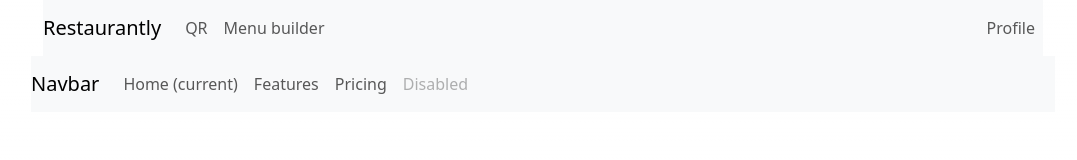
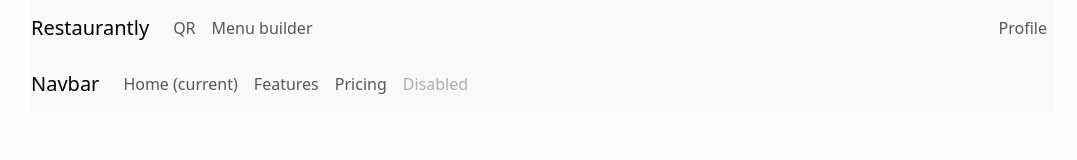
Before and after one commit to himido-tech/restaurantly.app, a Next.js app: page /dashboard in a window 1280 px wide. Shown: the top 160 px of the page, without its empty margins (97-1174 px from the left). Built offline with nearby package versions, Linux system fonts and the light colour scheme.

Commit message:
fix navbar width

```diff
--- a/app/components/navbar.tsx
+++ b/app/components/navbar.tsx
@@ -1,6 +1,5 @@
 export default function NavBar() {
     return (
-        <div className="container">
         <nav className="navbar navbar-expand-md navbar-light bg-light">
             <a className="navbar-brand" href="/">Restaurantly</a>
             <button className="navbar-toggler" type="button" data-toggle="collapse" data-target="#navbarNav" aria-controls="navbarNav" aria-expanded="false" aria-label="Toggle navigation">
@@ -24,6 +23,5 @@ export default function NavBar() {
                 </ul>
             </div>
         </nav>
-        </div>
     )
 }
--- a/app/layout.module.css
+++ b/app/layout.module.css
@@ -1,4 +1,4 @@
-.width {
+.body {
     margin: 0 auto;
     width: 80%;
 }
--- a/app/layout.tsx
+++ b/app/layout.tsx
@@ -18,7 +18,7 @@ export default function RootLayout({
 }) {
   return (
     <html lang="en">
-      <body className={`${inter.className}, ${page_layout.width}`}>
+      <body className={`${inter.className}, ${page_layout.body}`}>
         <NavBar />
         {children}
       </body>
```
Lines whose indentation alone changed are shown as unchanged.
